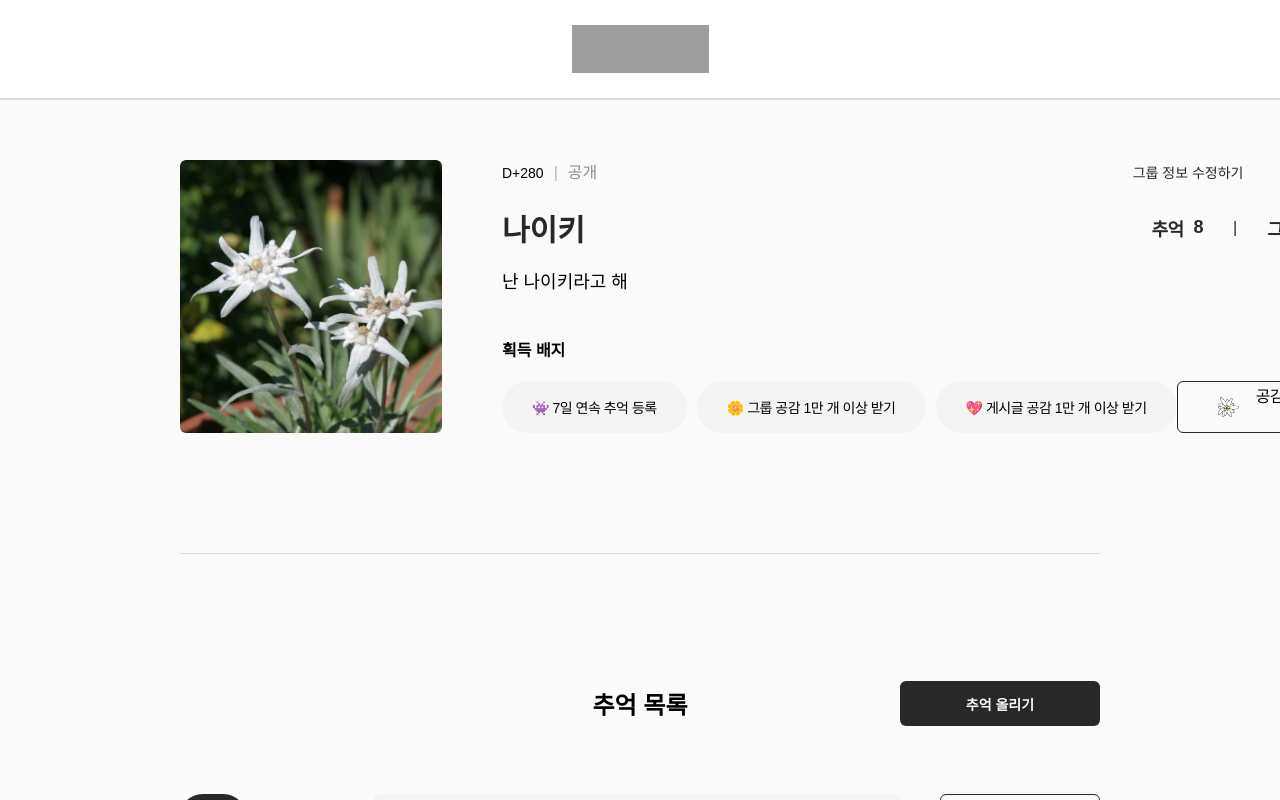
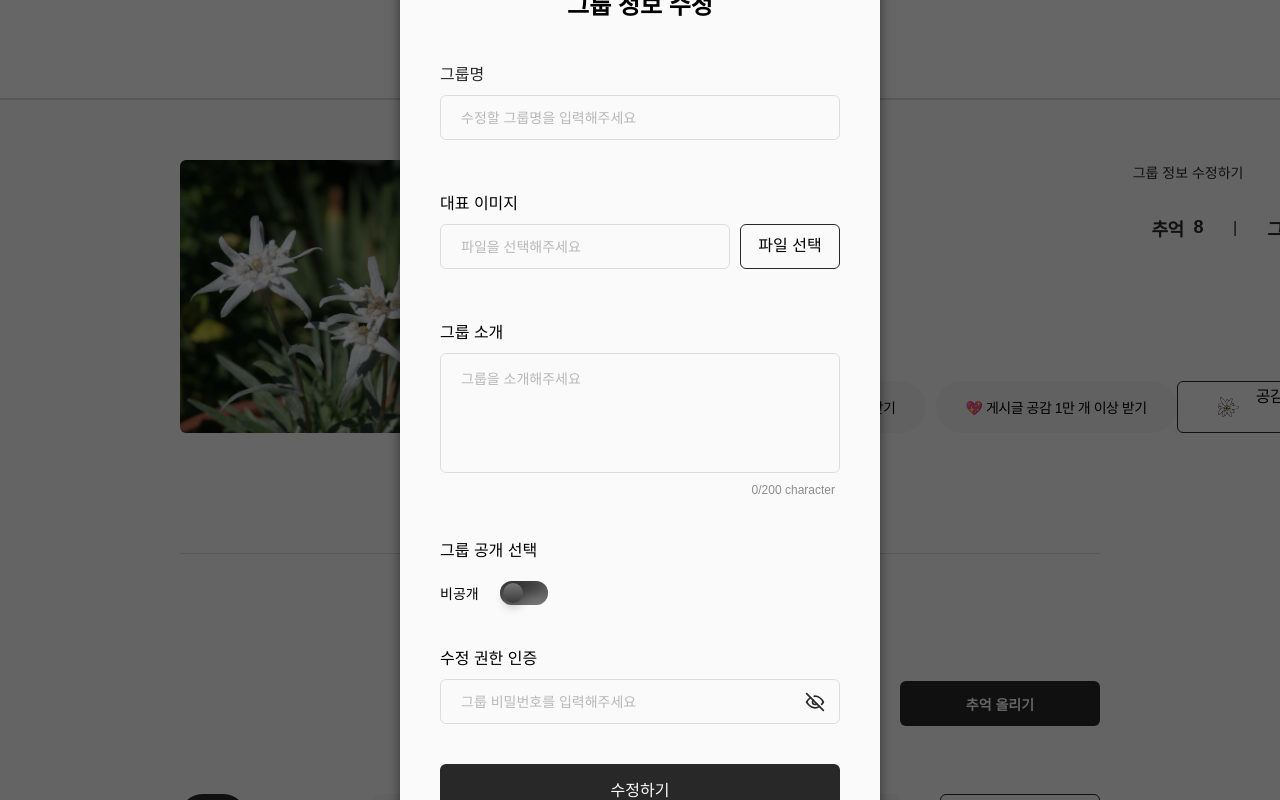
Before and after one commit to Codeit-ToyProject-Team-3/Codeit_Toy_Team3_FE, a React (Vite) app: page /groups/1 in a window 1280 px wide. Both pictures are taken after a click on the button "그룹 정보 수정하기". Shown: the top 800 px of the page. Built offline with nearby package versions, Linux system fonts and the light colour scheme; grey boxes are pictures that could not be loaded; a web font is replaced by a local one.

Commit message:
feat(EditGroupProfile): 그룹 수정하기 모달 (ProfileEditModal) 구현 (#13)

```diff
--- a/src/components/GroupDetailCard/GroupDetailCard.jsx
+++ b/src/components/GroupDetailCard/GroupDetailCard.jsx
@@ -22,7 +22,9 @@ import {
 } from "./GroupDetailCard.styled";
 
 import { GroupCardHeader } from "@components/PublicGroupCard/PublicGroupCard.styled";
+
 import ModalCustom from "@components/ModalCustom/ModalCustom";
+import ProfileEditModal from "@components/ProfileEditModal/ProfileEditModal";
 
 const GroupDetailCard = () => {
   const { id } = useParams();
@@ -31,14 +33,23 @@ const GroupDetailCard = () => {
 
   const [groupDetail, setGroupDetail] = useState([]);
 
-  const [isModalOpen, setIsModalOpen] = useState(false);
+  const [editModalOpen, setEditModalOpen] = useState(false);
+  const [deleteModalOpen, setDeleteModalOpen] = useState(false);
 
-  const handleModalOpen = () => {
-    setIsModalOpen(true);
+  const handleEditModalOpen = () => {
+    setEditModalOpen(true);
   };
 
-  const handleModalClose = () => {
-    setIsModalOpen(false);
+  const handleEditModalClose = () => {
+    setEditModalOpen(false);
+  };
+
+  const handleDeleteModalOpen = () => {
+    setDeleteModalOpen(true);
+  };
+
+  const handleDeleteModalClose = () => {
+    setDeleteModalOpen(false);
   };
 
   useEffect(() => {
@@ -74,13 +85,20 @@ const GroupDetailCard = () => {
               <h3 className="privacy-bound">{groupDetail.isPublic}</h3>
             </GroupCardHeader>
             <GroupManagement>
-              <button className="edit">그룹 정보 수정하기</button>
-              <button className="delete" onClick={handleModalOpen}>
+              <button className="edit" onClick={handleEditModalOpen}>
+                그룹 정보 수정하기
+              </button>
+              <ProfileEditModal
+                modalOpen={editModalOpen}
+                handleModalClose={handleEditModalClose}
+              />
+
+              <button className="delete" onClick={handleDeleteModalOpen}>
                 그룹 삭제하기
               </button>
               <ModalCustom
-                modalOpen={isModalOpen}
-                handleModalClose={handleModalClose}
+                modalOpen={deleteModalOpen}
+                handleModalClose={handleDeleteModalClose}
                 modalTitle="그룹 삭제"
                 passworTitle="삭제 권한 인증"
                 passwordPlaceholder="그룹 비밀번호를 입력해주세요"
--- a/src/components/ModalCustom/ModalCustom.jsx
+++ b/src/components/ModalCustom/ModalCustom.jsx
@@ -24,7 +24,7 @@ const Backdrop = forwardRef((props, ref) => {
   );
 });
 
-const StyledBackdrop = styled(Backdrop).withConfig({
+export const StyledBackdrop = styled(Backdrop).withConfig({
   shouldForwardProp: (prop) => prop !== "ownerState",
 })`
   z-index: -1;
--- /dev/null
+++ b/src/components/ProfileEditModal/ProfileEditModal.jsx
@@ -0,0 +1,72 @@
+/* eslint-disable react/prop-types */
+import { useEffect, useState } from "react";
+
+import {
+  EditModalContent,
+  EditProfileButton,
+  ProfileEditModalCustom,
+} from "./ProfileEditModal.styled";
+
+import { StyledCloseIcon } from "@components/ModalCustom/ModalCustom.styled";
+import { StyledBackdrop } from "@components/ModalCustom/ModalCustom";
+
+import TextInputModule from "@components/Input/Text/TextInputModule";
+import FileInputModule from "@components/Input/File/FileInputModule";
+import TextAreaModule from "@components/Input/TextArea/TextAreaModule";
+import ToggleButton from "@components/ToggleButton/ToggleButton";
+import PasswordInput from "@components/Input/Password/PasswordInput";
+
+const ProfileEditModal = ({ modalOpen, handleModalClose }) => {
+  const MAX_WORDS_INTRO = 200;
+
+  const [privacyText, setPrivacyText] = useState("비공개");
+
+  const handlePrivacyText = () => {
+    setPrivacyText((prev) => (prev === "공개" ? "비공개" : "공개"));
+  };
+
+  useEffect(() => {
+    if (!modalOpen) {
+      setPrivacyText("비공개");
+    }
+  }, [modalOpen]);
+
+  return (
+    <ProfileEditModalCustom
+      open={modalOpen}
+      onClose={handleModalClose}
+      slots={{ backdrop: StyledBackdrop }}
+    >
+      <EditModalContent>
+        <h2 className="modal-title">그룹 정보 수정</h2>
+        <StyledCloseIcon onClick={handleModalClose} />
+        <TextInputModule
+          title="그룹명"
+          placeholderContent="수정할 그룹명을 입력해주세요"
+        />
+        <FileInputModule
+          title="대표 이미지"
+          placeholderContent="파일을 선택해주세요"
+        />
+        <TextAreaModule
+          title="그룹 소개"
+          placeholderContent="그룹을 소개해주세요"
+          maxWords={MAX_WORDS_INTRO}
+        />
+        <ToggleButton
+          title="그룹 공개 선택"
+          stateText={privacyText}
+          handleStateText={handlePrivacyText}
+          inputID="group-prviacy"
+        />
+        <PasswordInput
+          title="수정 권한 인증"
+          placeholderContent="그룹 비밀번호를 입력해주세요"
+        />
+        <EditProfileButton>수정하기</EditProfileButton>
+      </EditModalContent>
+    </ProfileEditModalCustom>
+  );
+};
+
+export default ProfileEditModal;
--- /dev/null
+++ b/src/components/ProfileEditModal/ProfileEditModal.styled.js
@@ -0,0 +1,47 @@
+import styled from "styled-components";
+import { colors } from "@styles/theme/colors";
+
+import { Modal as BaseModal } from "@mui/base";
+
+export const ProfileEditModalCustom = styled(BaseModal)`
+  display: flex;
+  justify-content: center;
+  align-items: center;
+
+  position: fixed;
+  z-index: 100;
+  inset: 0;
+`;
+
+export const EditModalContent = styled.div`
+  width: 480px;
+  padding: 40px;
+
+  position: relative;
+
+  display: flex;
+  flex-direction: column;
+  /* justify-content: center; */
+  align-items: center;
+  gap: 40px;
+
+  border-radius: 6px;
+  background-color: ${colors.gray[50]};
+
+  box-shadow: 0 4px 12px rgb(0 0 0 / 0.5);
+
+  .modal-title {
+    ${({ theme }) => theme.fontStyles.Header2}
+  }
+`;
+
+export const EditProfileButton = styled.button`
+  width: 100%;
+  height: 50px;
+
+  border-radius: 6px;
+  background-color: ${colors.black};
+
+  ${({ theme }) => theme.fontStyles.Body4}
+  color: ${colors.gray[50]};
+`;
```
